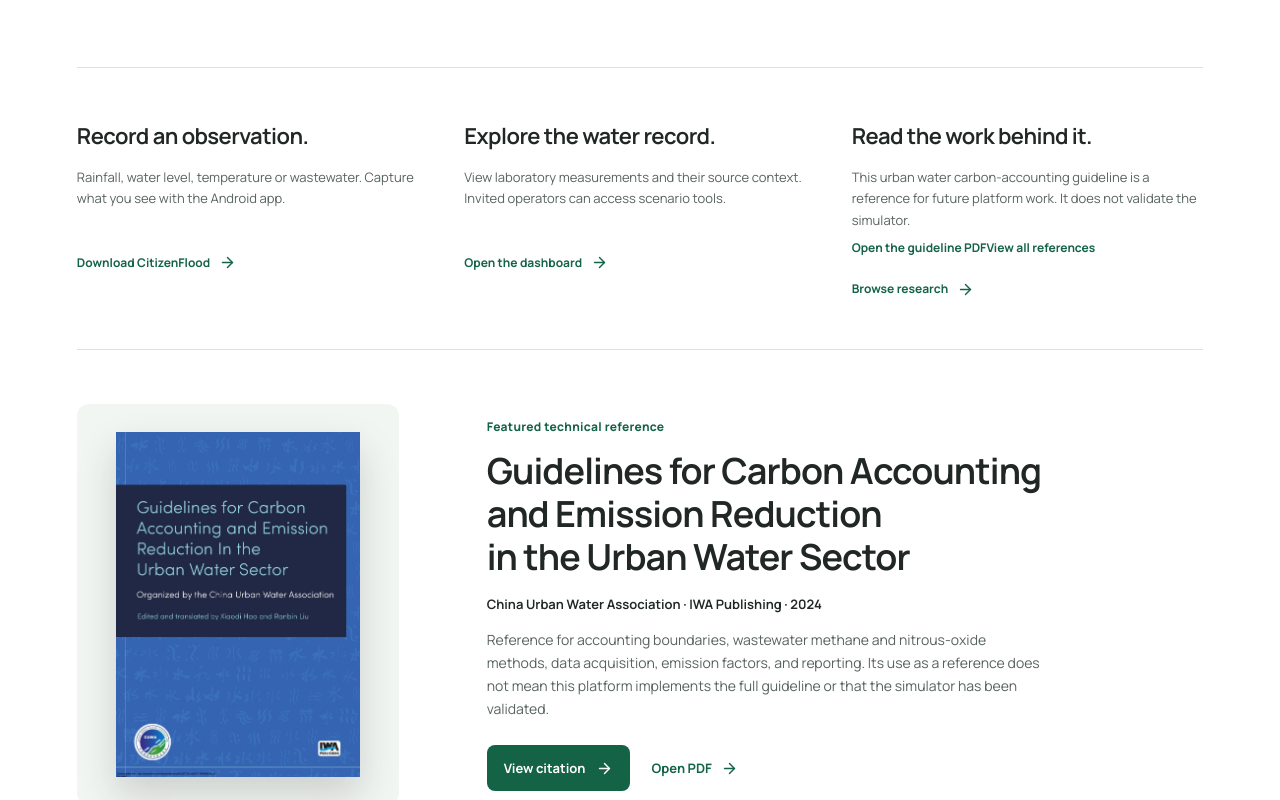
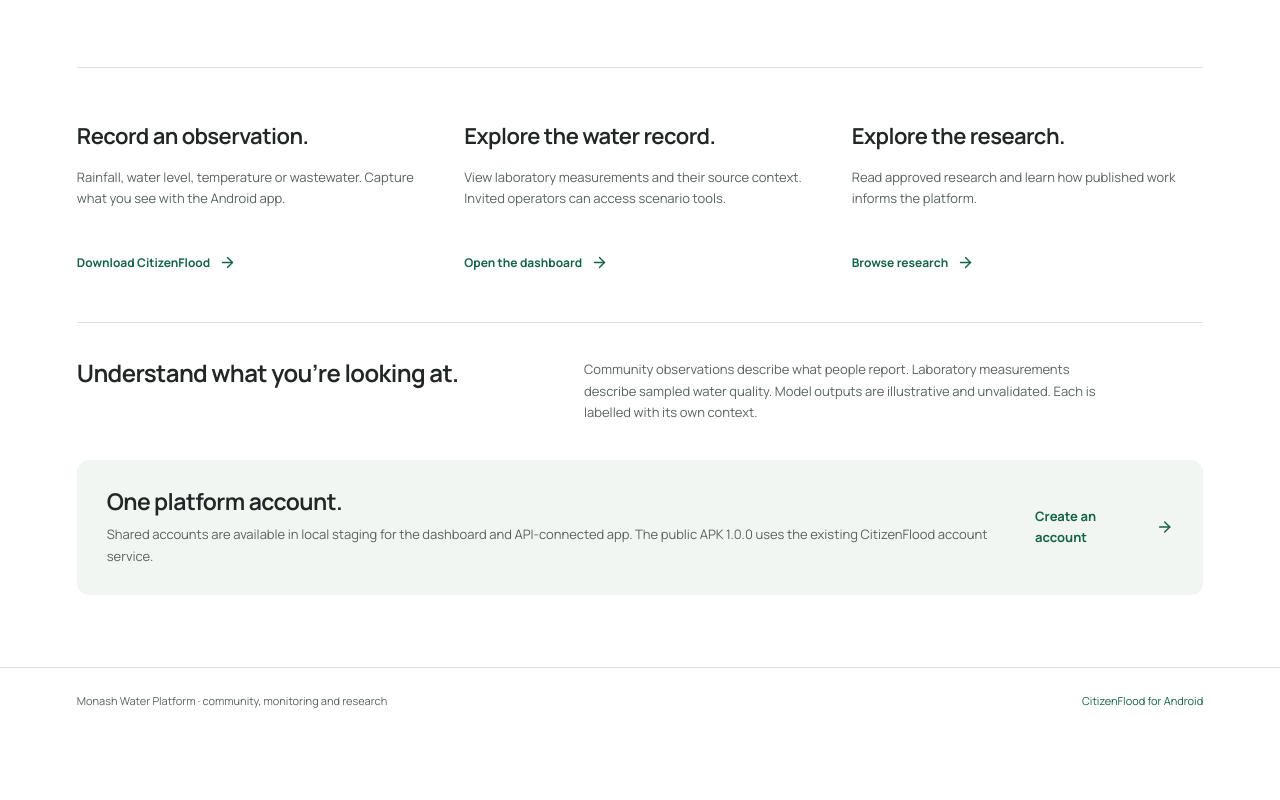
Before and after one commit to Monash-WWTP/monash-platform, a React (Vite) app in the folder apps/dashboard/: page / in a window 1280 px wide. Shown: the part 580-1380 px from the top of the page. After the commit the page ends 1314 px from the top, so only its background shows below. Built offline with nearby package versions, Linux system fonts and the light colour scheme.

Commit message:
fix: keep guideline reference off landing page

```diff
--- a/apps/dashboard/src/pages/public/LandingPage.tsx
+++ b/apps/dashboard/src/pages/public/LandingPage.tsx
@@ -1,10 +1,7 @@
 import { Link } from "react-router-dom";
 import { ArrowRight, Download } from "lucide-react";
 import { currentRelease } from "../../releases/release";
-import { researchReferences } from "../../research/references";
 export default function LandingPage() {
-  const featuredReference = researchReferences[0];
-
   return (
     <main id="public-main" className="platform-home">
       <section className="home-intro">
@@ -73,65 +70,16 @@ export default function LandingPage() {
           </Link>
         </article>
         <article>
-          <h2>Read the work behind it.</h2>
+          <h2>Explore the research.</h2>
           <p>
-            This urban water carbon-accounting guideline is a reference for
-            future platform work. It does not validate the simulator.
+            Read approved research and learn how published work informs the
+            platform.
           </p>
-          <a
-            href="/references/urban-water-carbon-accounting-guidelines.pdf"
-            target="_blank"
-            rel="noopener noreferrer"
-          >
-            Open the guideline PDF
-          </a>
-          <Link to="/research/references">View all references</Link>
           <Link to="/research">
             Browse research <ArrowRight size={17} aria-hidden="true" />
           </Link>
         </article>
       </section>
-      {featuredReference && (
-        <section
-          className="featured-reference"
-          aria-labelledby="featured-reference-title"
-        >
-          <Link
-            className="featured-reference-cover"
-            to={`/research/references#${featuredReference.slug}`}
-            aria-label={`View ${featuredReference.title} reference`}
-          >
-            <img src={featuredReference.coverUrl} alt="" loading="lazy" />
-          </Link>
-          <div className="featured-reference-copy">
-            <p className="section-label">Featured technical reference</p>
-            <h2 id="featured-reference-title">{featuredReference.title}</h2>
-            <p className="featured-reference-citation">
-              {featuredReference.organization} · {featuredReference.publisher} ·{" "}
-              {featuredReference.publishedAt}
-            </p>
-            <p className="featured-reference-relevance">
-              {featuredReference.relevance}
-            </p>
-            <div className="featured-reference-actions">
-              <Link
-                className="apk-button"
-                to={`/research/references#${featuredReference.slug}`}
-              >
-                View citation <ArrowRight size={17} aria-hidden="true" />
-              </Link>
-              <a
-                className="quiet-action"
-                href={featuredReference.pdfUrl}
-                target="_blank"
-                rel="noopener noreferrer"
-              >
-                Open PDF <ArrowRight size={17} aria-hidden="true" />
-              </a>
-            </div>
-          </div>
-        </section>
-      )}
       <section className="evidence-note">
         <h2>Understand what you’re looking at.</h2>
         <p>
--- a/apps/dashboard/src/pages/public/public.css
+++ b/apps/dashboard/src/pages/public/public.css
@@ -504,46 +504,6 @@
   color: var(--muted);
   margin-top: 9px;
 }
-.featured-reference {
-  display: grid;
-  grid-template-columns: minmax(200px, 0.62fr) minmax(0, 1.38fr);
-  align-items: center;
-  gap: clamp(34px, 7vw, 88px);
-  padding: 54px 0 62px;
-  border-top: 1px solid var(--rule);
-}
-.featured-reference-cover {
-  display: grid;
-  justify-items: center;
-  padding: 28px;
-  background: var(--soft);
-  border-radius: 12px;
-}
-.featured-reference-cover img {
-  display: block;
-  width: min(100%, 244px);
-  height: auto;
-  aspect-ratio: 990 / 1400;
-  object-fit: cover;
-  box-shadow: 0 18px 36px rgb(32 39 36 / 18%);
-}
-.featured-reference-copy h2 {
-  max-width: 24ch;
-  margin-top: 12px;
-  font-size: clamp(25px, 3vw, 36px);
-}
-.featured-reference-citation {
-  margin-top: 16px !important;
-  font-size: 13px;
-  font-weight: 650;
-}
-.featured-reference-relevance {
-  max-width: 65ch;
-  margin-top: 12px !important;
-  color: var(--muted);
-  font-size: 14px;
-}
-.featured-reference-actions,
 .reference-actions {
   display: flex;
   align-items: center;
@@ -551,7 +511,6 @@
   gap: 22px;
   margin-top: 25px;
 }
-.featured-reference-actions .apk-button,
 .reference-actions .apk-button {
   min-height: 46px;
   padding: 11px 17px;
@@ -883,22 +842,6 @@
     align-items: flex-start;
     gap: 16px;
   }
-  .featured-reference {
-    grid-template-columns: 1fr;
-    gap: 25px;
-    padding: 31px 0 38px;
-  }
-  .featured-reference-cover {
-    justify-self: center;
-    width: min(100%, 320px);
-    padding: 20px;
-  }
-  .featured-reference-cover img {
-    width: min(100%, 220px);
-  }
-  .featured-reference-copy h2 {
-    font-size: 27px;
-  }
   .public-reading {
     padding: 38px 5% 60px;
   }
```
Also changed, not shown: 1 other file (tests, documents, lock files or other folders).
